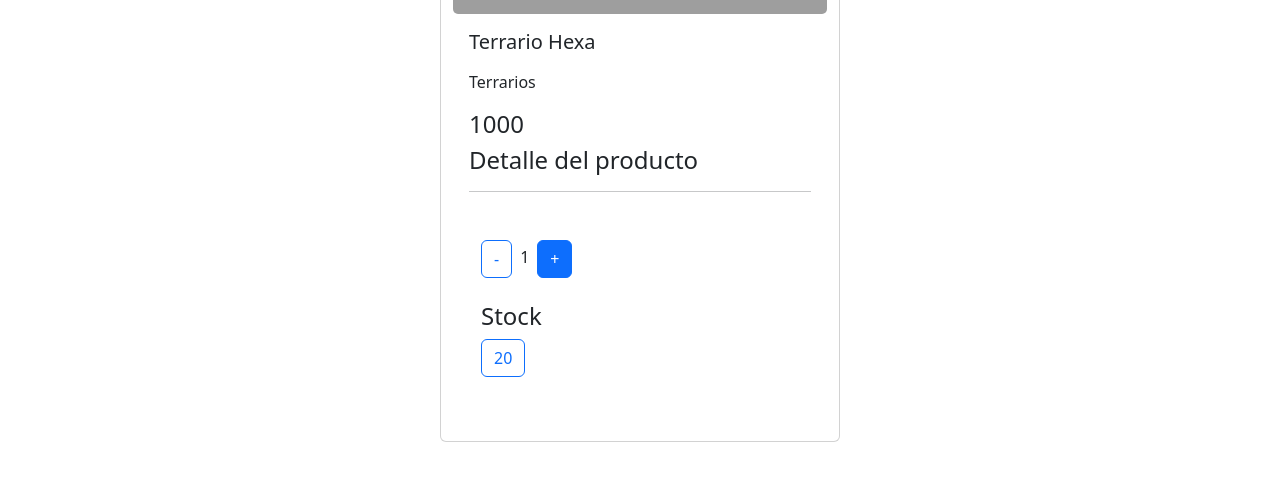
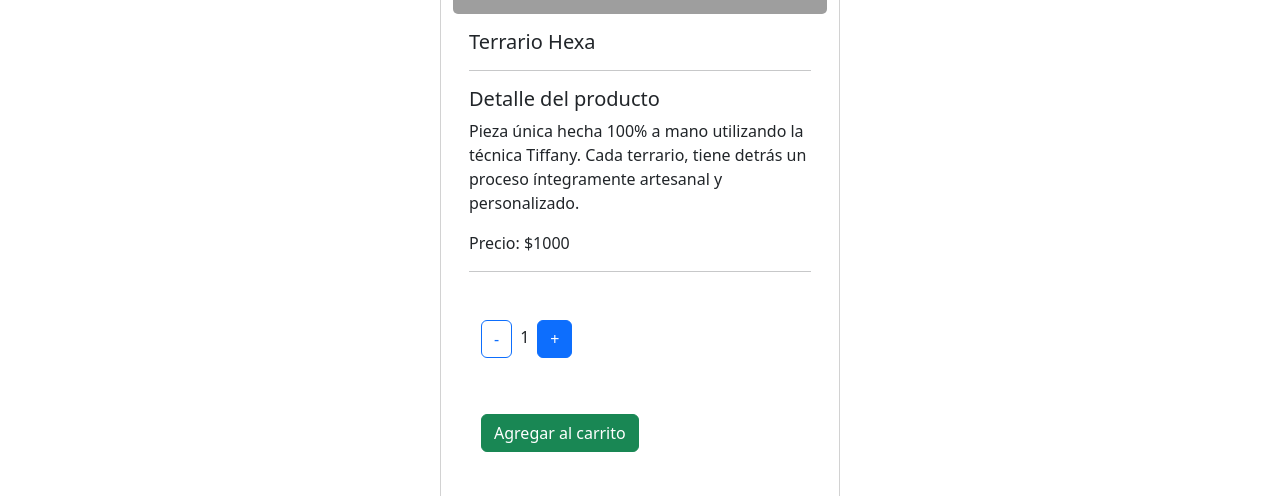
Before and after one commit to gonAlmiron/dcv-app-, a React (Create React App) app: page /item/1 in a window 1280 px wide. Shown: the part 456-952 px from the top of the page. Built offline with nearby package versions, Linux system fonts and the light colour scheme; grey boxes are pictures that could not be loaded.

Commit message:
Commit todo funcionando

```diff
--- a/src/components/ItemDetail/ItemDetail.js
+++ b/src/components/ItemDetail/ItemDetail.js
@@ -1,10 +1,24 @@
-// import { useParams } from "react-router-dom"
 import ItemCount from "../ItemListContainer/ItemCount";
-// import { useState } from "react";
-// import Item from "../Item/Item";
+import { useState } from "react";
 import Card from 'react-bootstrap/Card';
+// import { Link } from "react-router-dom"
+// import { useCartContext } from "../../Context/CartContext"
 
 const ItemDetail = ({item}) => {
+
+    const [cantidad, setCantidad] = useState(1)
+
+    const handleAgregar = () => {
+        const itemToCart = {
+            id: item.id,
+            precio: item.precio,
+            nombre: item.nombre,
+            cantidad
+
+        }
+        console.log(itemToCart)
+    }
+
 
     return (
         <Card className="container my-5" style={{width: '25rem'}}>
@@ -12,19 +26,24 @@ const ItemDetail = ({item}) => {
             <Card.Img src={item.img} alt={item}/>
             <Card.Body>
             <Card.Title>{item.nombre}</Card.Title>
-            <Card.Text>{item.desc}</Card.Text>
-            <p>{item.category}</p>
-            <h4>{item.precio}</h4>
+            <hr/>
+            <Card.Title>Detalle del producto</Card.Title>
+            <Card.Text>{item.descripcion}</Card.Text>
+            <Card.Text>Precio: ${item.precio}</Card.Text>
+            <hr/>
+            <ItemCount
+                max={item.stock}
+                counter={cantidad}
+                setCounter={setCantidad}
+                handleAgregar={handleAgregar}/>
 
-            <h4>Detalle del producto</h4>
-            <hr/>
-            <ItemCount/>
+
+
             </Card.Body>
         </Card>
     )
+
 }
-
-
 
 export default ItemDetail
 
@@ -52,5 +71,3 @@ export default ItemDetail
 //         </div>
 //     )
 // }
-
-// export default ItemDetail
--- a/src/components/ItemDetailContainer/ItemDetailContainer.js
+++ b/src/components/ItemDetailContainer/ItemDetailContainer.js
@@ -31,9 +31,8 @@ const ItemDetailContainer = () => {
     return (
 
         <div>
-            { loading ?
-            <Spinner/>
-            :
+            {    loading
+                ? <Spinner/> :
             <ItemDetail item={item} key={itemId}/>
 
 }
--- a/src/components/ItemList/ItemList.js
+++ b/src/components/ItemList/ItemList.js
@@ -8,7 +8,7 @@ const ItemList = ( {productos = []} ) => {
     <hr/>
         { productos.map((prod) => (
 
-    <div className="col-4">
+    <div key={prod.id} className="col-4">
         <Item producto={prod} key={prod.id}/>
         </div>
         ))
--- a/src/components/ItemListContainer/ItemCount.js
+++ b/src/components/ItemListContainer/ItemCount.js
@@ -1,30 +1,24 @@
-import {useState, useEffect} from "react";
+// import {useState, useEffect} from "react";
 
 
-const ItemCount = () => {
-
-let [counter, setCounter] = useState(1)
-let [stock, setStock] = useState(20)
 
 
-const handleSumar = () => {
-    if (stock > 0) {
-        setCounter(counter + 1)
-        setStock(stock - 1)
+const ItemCount = ({max, counter, setCounter, handleAgregar}) => {
+
+
+
+
+    const handleRestar = () => {
+        if (counter > 1) {
+            setCounter(counter - 1)
+        }
     }
-}
 
-const handleRestar = () => {
-    if (counter > 0) {
-    setCounter(counter - 1)
-    setStock(stock + 1)
+    const handleSumar = () => {
+        if (counter < max ) {
+            setCounter(counter + 1)
+        }
     }
-}
-
-useEffect( () => {
-    console.log("Stock modificado")
-}, [counter, stock])
-
 
 return (
     <div className="container my-5">
@@ -38,13 +32,11 @@ return (
             className="btn btn-primary"> +</button>
         <br/>
         <br/>
-        <h4>Stock</h4>
-        <span className="btn btn-outline-primary">{stock}</span>
 
     <br/>
-    {/* <button className="btn btn-success my-4">
-        Agregar al carrito
-    </button> */}
+    <button onClick={handleAgregar} className="btn btn-success my-2">
+                Agregar al carrito
+            </button>
     </div>
 
 
```
Also changed, not shown: src/App.js (line endings or trailing spaces), src/Context/CartContext.js (added).
